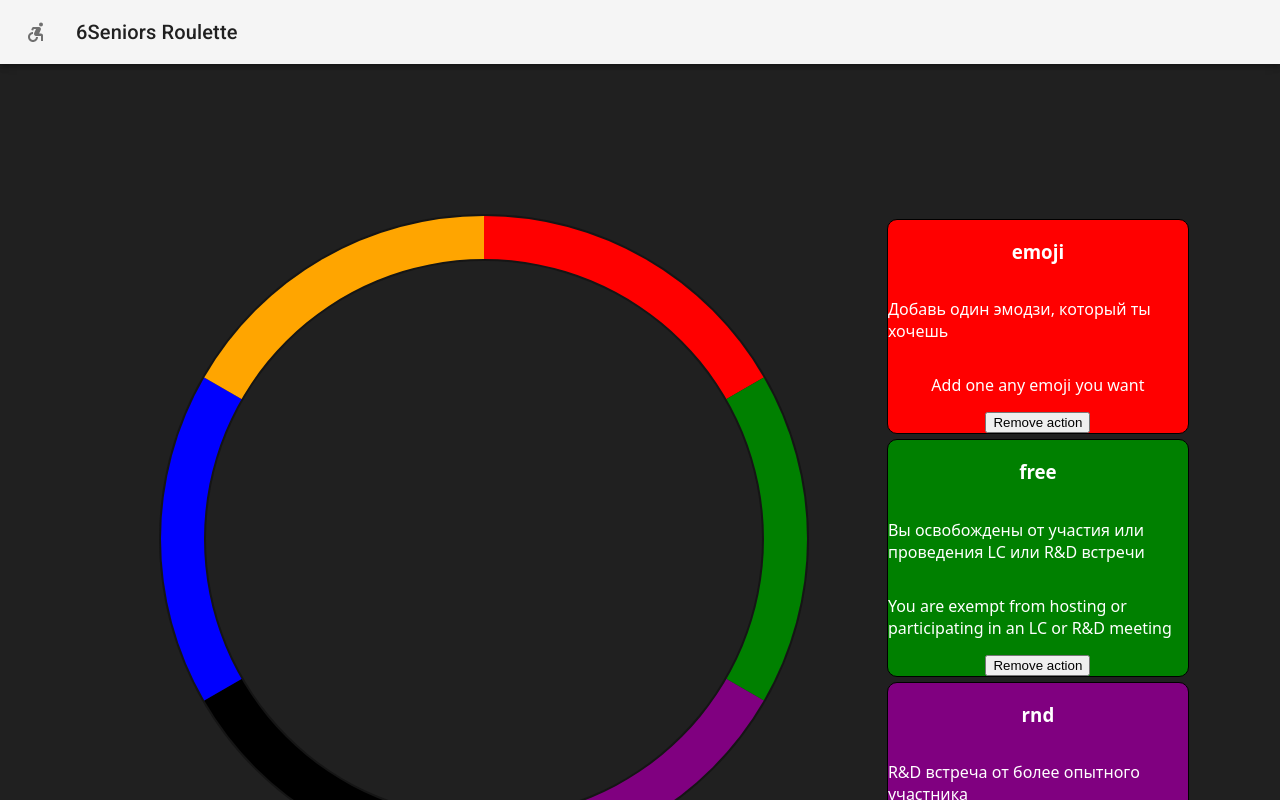
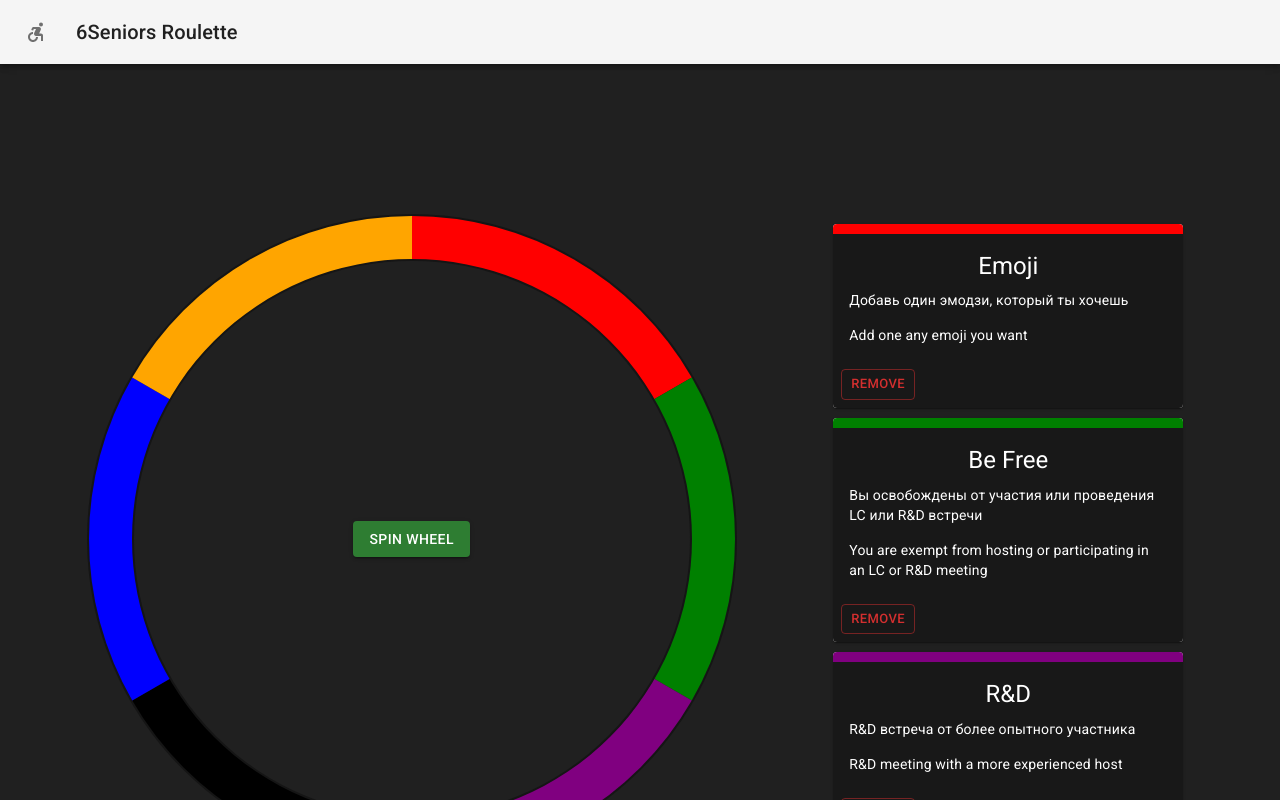
Before and after one commit to M3RCURRRY/6seniors-roulette, a React (Create React App) app: page /benefits in a window 1280 px wide. Shown: the top 800 px of the page. Built offline with nearby package versions, Linux system fonts and the light colour scheme.

Commit message:
Add store observers

```diff
--- a/src/components/layout/ActionCard/ActionCard.module.css
+++ b/src/components/layout/ActionCard/ActionCard.module.css
@@ -12,3 +12,8 @@
   color: #fff;
   font-family: system-ui, -apple-system, BlinkMacSystemFont, 'Segoe UI', Roboto, Oxygen, Ubuntu, Cantarell, 'Open Sans', 'Helvetica Neue', sans-serif;
 }
+
+.indicator {
+  width: 100%;
+  height: 10px;
+}
--- a/src/components/layout/ActionCard/ActionCard.tsx
+++ b/src/components/layout/ActionCard/ActionCard.tsx
@@ -1,3 +1,4 @@
+import { Button, Card, CardActionArea, CardActions, CardContent, Typography } from "@mui/material";
 import React from "react";
 import { IValues } from "../../../types/types";
 
@@ -5,8 +6,8 @@ import styles from "./ActionCard.module.css";
 
 type ActionCardProps = {
   data: IValues;
-  onRemove: (id: number) => void
-}
+  onRemove: (id: number) => void;
+};
 
 class ActionCard extends React.Component<ActionCardProps> {
   removeHandler() {
@@ -15,14 +16,42 @@ class ActionCard extends React.Component<ActionCardProps> {
 
   render(): React.ReactNode {
     return (
-      <div className={styles.card} style={{background: this.props.data.color}}>
+      <Card sx={{ maxWidth: 350, m: "10px" }}>
+        <CardActionArea>
+          <div
+            className={styles.indicator}
+            style={{ backgroundColor: this.props.data.color }}
+          />
+          <CardContent sx={{backgroundColor: "#181818", color: "#fff"}}>
+            <Typography gutterBottom variant="h5" component="div" sx={{textAlign: "center"}}>
+              {this.props.data.tag}
+            </Typography>
+            <Typography variant="body2">
+              {this.props.data.ru_description}
+            </Typography>
+            <br/>
+            <Typography variant="body2">
+              {this.props.data.en_description}
+            </Typography>
+          </CardContent>
+        </CardActionArea>
+        <CardActions sx={{backgroundColor: "#181818"}}>
+          <Button size="small" variant="outlined" color="error" onClick={() => this.removeHandler()}>
+            Remove
+          </Button>
+        </CardActions>
+      </Card>
+    );
+  }
+}
+
+export default ActionCard;
+
+/*
+<div className={styles.card} style={{background: this.props.data.color}}>
         <h3>{this.props.data.tag}</h3>
         <p>{this.props.data.ru_description}</p>
         <p>{this.props.data.en_description}</p>
         <button onClick={() => this.removeHandler()}>Remove action</button>
       </div>
-    );
-  }
-}
-
-export default ActionCard;
+*/
--- a/src/components/layout/Configurator/Configurator.tsx
+++ b/src/components/layout/Configurator/Configurator.tsx
@@ -7,10 +7,7 @@ import { observer } from "mobx-react";
 type ConfiguratorProps = {
   values: IValues[];
   onSubmit: (
-    tag: string,
-    ru_description: string,
-    en_description: string,
-    color: string
+    newTask: IValues
   ) => void;
 };
 
@@ -72,7 +69,7 @@ const Configurator = observer(
         en_description: this.state.en_description,
         color: this.state.color
       }
-      dataset.addBenefit(newValue);
+      this.props.onSubmit(newValue);
     }
 
     render(): React.ReactNode {
--- /dev/null
+++ b/src/components/layout/Roulette/Roulette.module.css
@@ -0,0 +1,7 @@
+.rouletteLayout {
+  position: relative;
+
+  display: flex;
+  align-items: center;
+  justify-content: center;
+}
--- a/src/components/layout/Roulette/Roulette.tsx
+++ b/src/components/layout/Roulette/Roulette.tsx
@@ -1,5 +1,7 @@
+import { Button } from "@mui/material";
 import React from "react";
 import { IValues } from "../../../types/types";
+import styles from "./Roulette.module.css";
 
 type RouletteProps = {
   values: IValues[];
@@ -61,11 +63,12 @@ class Roulette extends React.Component<RouletteProps> {
   }
 
   rotateHandler() {
-    const offset = (360 + Math.floor(Math.random() * 361));
+    const btn = document.getElementById("rollButton") as HTMLButtonElement;
+    const offset = 360 + Math.floor(Math.random() * 361);
     this.spinWheel(offset);
     setTimeout(() => {
       this.degree = 0;
-      this.spinWheel(0)
+      this.spinWheel(0);
     }, 5000);
   }
 
@@ -78,8 +81,16 @@ class Roulette extends React.Component<RouletteProps> {
 
   render(): React.ReactNode {
     return (
-      <div>
-        <button onClick={() => this.rotateHandler()}>Spin wheel</button>
+      <div className={styles.rouletteLayout}>
+        <Button
+          name="rollButton"
+          variant="contained"
+          color="success"
+          onClick={() => this.rotateHandler()}
+          sx={{position: "absolute", zIndex: 99}}
+        >
+          Spin wheel
+        </Button>
         <canvas id="roulette"></canvas>
       </div>
     );
--- a/src/components/pages/BenefitPage.tsx
+++ b/src/components/pages/BenefitPage.tsx
@@ -1,6 +1,5 @@
 import React from "react";
 import { IValues } from "../../types/types";
-import { benefits } from "../../utils/benefits";
 import ActionCard from "../layout/ActionCard/ActionCard";
 import Configurator from "../layout/Configurator/Configurator";
 import Roulette from "../layout/Roulette/Roulette";
@@ -18,24 +17,8 @@ const BenefitPage = observer(
       benefits: dataset.getBenefits(),
     };
 
-    addAction = (
-      tag: string,
-      ru_description: string,
-      en_description: string,
-      color: string
-    ) => {
-      const nextId: number = this.state.benefits.length;
-      const newAction: IValues = {
-        id: nextId,
-        tag: tag,
-        ru_description: ru_description,
-        en_description: en_description,
-        color: color,
-      };
-
-      this.setState((prev) => ({
-        benefits: [...prev.benefits, newAction],
-      }));
+    addAction = (newTask: IValues) => {
+      dataset.addBenefit(newTask);
     };
 
     removeAction = (id: number) => {
--- a/src/components/pages/PunishmentPage.tsx
+++ b/src/components/pages/PunishmentPage.tsx
@@ -1,39 +1,24 @@
 import React from "react";
 import { IValues } from "../../types/types";
-import { punishments } from "../../utils/punishments";
 import ActionCard from "../layout/ActionCard/ActionCard";
 import Configurator from "../layout/Configurator/Configurator";
 import Roulette from "../layout/Roulette/Roulette";
 import styles from "./Page.module.css";
 import dataset from "../../store/dataset";
+import { observer } from "mobx-react";
 
 type PunishmentState = {
   punishments: IValues[];
 };
 
-export default class PunishmentPage extends React.Component<{}, PunishmentState> {
+const PunishmentPage = observer(
+  class PunishmentPage extends React.Component<{}, PunishmentState> {
     state: PunishmentState = {
       punishments: dataset.getPunishments(),
     };
 
-  addAction = (
-    tag: string,
-    ru_description: string,
-    en_description: string,
-    color: string
-  ) => {
-    const nextId: number = this.state.punishments.length;
-    const newAction: IValues = {
-      id: nextId,
-      tag: tag,
-      ru_description: ru_description,
-      en_description: en_description,
-      color: color,
-    };
-
-    this.setState((prev) => ({
-      punishments: [...prev.punishments, newAction],
-    }));
+    addAction = (newTask: IValues) => {
+      dataset.addPunishment(newTask);
     };
 
     removeAction = (id: number) => {
@@ -53,8 +38,14 @@ export default class PunishmentPage extends React.Component<{}, PunishmentState>
               />
             );
           })}
-        <Configurator values={this.state.punishments} onSubmit={this.addAction} />
+          <Configurator
+            values={this.state.punishments}
+            onSubmit={this.addAction}
+          />
         </div>
       );
     }
   }
+);
+
+export default PunishmentPage;
--- a/src/store/dataset.ts
+++ b/src/store/dataset.ts
@@ -22,26 +22,34 @@ export default new class Dataset {
   }
 
   addPunishment(newPunishment: IValues) {
-    punishments.push(newPunishment);
+    this.punishments.push(newPunishment);
   }
 
   addBenefit(newBenefit: IValues) {
-    benefits.push(newBenefit);
+    this.benefits.push(newBenefit);
   }
 
   removePunishment(id: number) {
-    for(let index in this.punishments) {
-      if (this.punishments[index].id === id) {
-        this.punishments.splice(+index, 1);
+    // Лаконичный и одновременно проблемный код
+    // this.punishments = this.punishments.filter(item => item.id !== id);
+
+    // Рабочее мракобесие
+    for(let item in this.punishments) {
+      if (this.punishments[item].id === id) {
+        this.punishments.splice(+item, 1);
         break;
       }
     }
   }
 
   removeBenefit(id: number) {
-    for(let index in this.benefits) {
-      if (this.benefits[index].id === id) {
-        this.benefits.splice(+index, 1);
+    // Лаконичный и одновременно проблемный код
+    // this.benefits = this.benefits.filter(item => item.id !== id);
+
+    // Рабочее мракобесие
+    for(let item in this.benefits) {
+      if (this.benefits[item].id === id) {
+        this.benefits.splice(+item, 1);
         break;
       }
     }
--- a/src/utils/benefits.ts
+++ b/src/utils/benefits.ts
@@ -4,42 +4,42 @@ import { IValues } from "../types/types";
 export const benefits: IValues[] = [
   {
     id: 0,
-    tag: "emoji",
+    tag: "Emoji",
     ru_description: "Добавь один эмодзи, который ты хочешь",
     en_description: "Add one any emoji you want",
     color: "red"
   },
   {
     id: 1,
-    tag: "free",
+    tag: "Be Free",
     ru_description: "Вы освобождены от участия или проведения LC или R&D встречи",
     en_description: "You are exempt from hosting or participating in an LC or R&D meeting",
     color: "green"
   },
   {
     id: 2,
-    tag: "rnd",
+    tag: "R&D",
     ru_description: "R&D встреча от более опытного участника",
     en_description: "R&D meeting with a more experienced host",
     color: "purple"
   },
   {
     id: 3,
-    tag: "english",
+    tag: "English",
     ru_description: "English-встреча с постановкой речи и произношения",
     en_description: "English-meeting with a staging of speech and pronunciation",
     color: "black"
   },
   {
     id: 4,
-    tag: "fishing",
+    tag: "Fishing",
     ru_description: "Рыбалка с Русланом в симуляторе Fishing Planet",
     en_description: "Fishing with Ruslan in Fishing Planet simulator",
     color: "blue"
   },
   {
     id: 5,
-    tag: "expert",
+    tag: "Expert",
     ru_description: "30-минутное общение тет-а-тет с Максимом (ihaveataletotell)",
     en_description: "30 minutes tete-a-tete with Maksimo (ihaveataletotell)",
     color: "orange"
--- a/src/utils/punishments.ts
+++ b/src/utils/punishments.ts
@@ -3,42 +3,42 @@ import { IValues } from "../types/types";
 export const punishments: IValues[] = [
   {
     id: 0,
-    tag: "event",
+    tag: "Event",
     ru_description: "Дополнительная обязанность провести или поучаствовать в LC или R&D",
     en_description: "Additional duty to host or participate in LC or R&D",
     color: "red",
   },
   {
     id: 1,
-    tag: "offtop",
+    tag: "Offtop",
     ru_description: "Провести оффтоп встречу",
     en_description: "You have to host offtop meeting",
     color: "green"
   },
   {
     id: 2,
-    tag: "face-emoji",
+    tag: "Face-emoji",
     ru_description: "Добавить эмодзи на сервер со своим лицом",
     en_description: "You have to add emoji with your face",
     color: "purple"
   },
   {
     id: 3,
-    tag: "yourself",
+    tag: "Yourself",
     ru_description: "Отправить последнее фото/видео с собой в 6seniors",
     en_description: "Send your last photo/video in 6seniors Discord",
     color: "black"
   },
   {
     id: 4,
-    tag: "adds",
+    tag: "AdBlocker",
     ru_description: "Расклеить 10 листовок на столбах с рекламой 6seniors в своём городе",
     en_description: "Paste 10 flyers with advertising to 6seniors group in your city",
     color: "blue"
   },
   {
     id: 5,
-    tag: "suck",
+    tag: "Suck",
     ru_description: "СОСАТЬ ХУЙ!",
     en_description: "Sosat' xyi",
     color: "orange"
```
Lines whose indentation alone changed are shown as unchanged.
